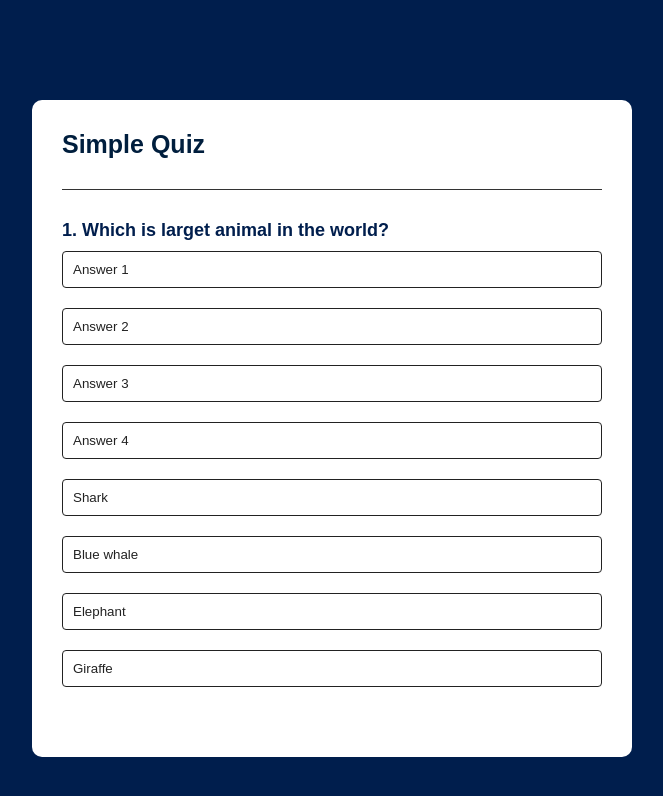
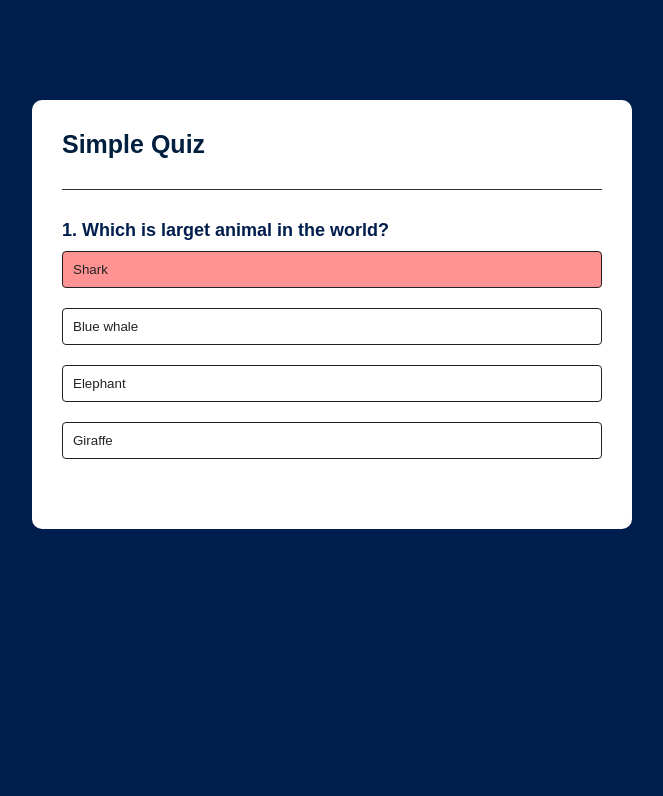
Before and after one commit to dakson99/Quiz-App, a plain HTML site: page index.html in a window 1280 px wide. Both pictures are taken after a click on the button "Shark". Shown: the whole page, without its empty margins (308-971 px from the left). Drawn offline with Linux system fonts and the light colour scheme.

Commit message:
Adding functionality to the website to highlight correct and wrong answers

```diff
--- a/script.js
+++ b/script.js
@@ -38,8 +38,8 @@ const questions = [
 ];
 
 const questionElement = document.getElementById('question');
-const answerButton = document.getElementById('answer-buttons');
-const newButton = document.getElementById('next-btn');
+const answerButtons = document.getElementById('answer-buttons');
+const nextButton = document.getElementById('next-btn');
 
 let currentQuestionIndex = 0;
 let score = 0;
@@ -47,11 +47,12 @@ let score = 0;
 function startQuiz() {
     currentQuestionIndex = 0;
     score = 0;
-    newButton.innerHTML = "Next";
+    nextButton.innerHTML = "Next";
     showQuestion();
 }
 
 function showQuestion() {
+    resetState();
     let currentQuestion = questions[currentQuestionIndex];
     let questionNo = currentQuestionIndex + 1;
     questionElement.innerHTML = questionNo + ". " + currentQuestion.question;
@@ -60,8 +61,29 @@ function showQuestion() {
         const button = document.createElement("button");
         button.innerHTML = answer.text;
         button.classList.add("btn");
-        answerButton.appendChild(button);
+        answerButtons.appendChild(button);
+        if (answer.correct) {
+            button.dataset.correct = answer.correct;
+        }
+        button.addEventListener('click', selectAnswer);
     });
 }
 
+function resetState() {
+    nextButton.style.display = "none";
+    while (answerButtons.firstChild) {
+        answerButtons.removeChild(answerButtons.firstChild);
+    }
+}
+
+function selectAnswer(e) {
+    const selectedBtn = e.target;
+    const isCorrect = selectedBtn.dataset.correct === "true";
+    if (isCorrect) {
+        selectedBtn.classList.add("correct");
+    } else {
+        selectedBtn.classList.add("incorrect");
+    }
+}
+
 startQuiz();
--- a/style.css
+++ b/style.css
@@ -68,3 +68,11 @@ body {
     cursor: pointer;
     display: none;
 }
+
+.correct {
+    background: #9aeabc;
+}
+
+.incorrect {
+    background: #ff9393;
+}
```
